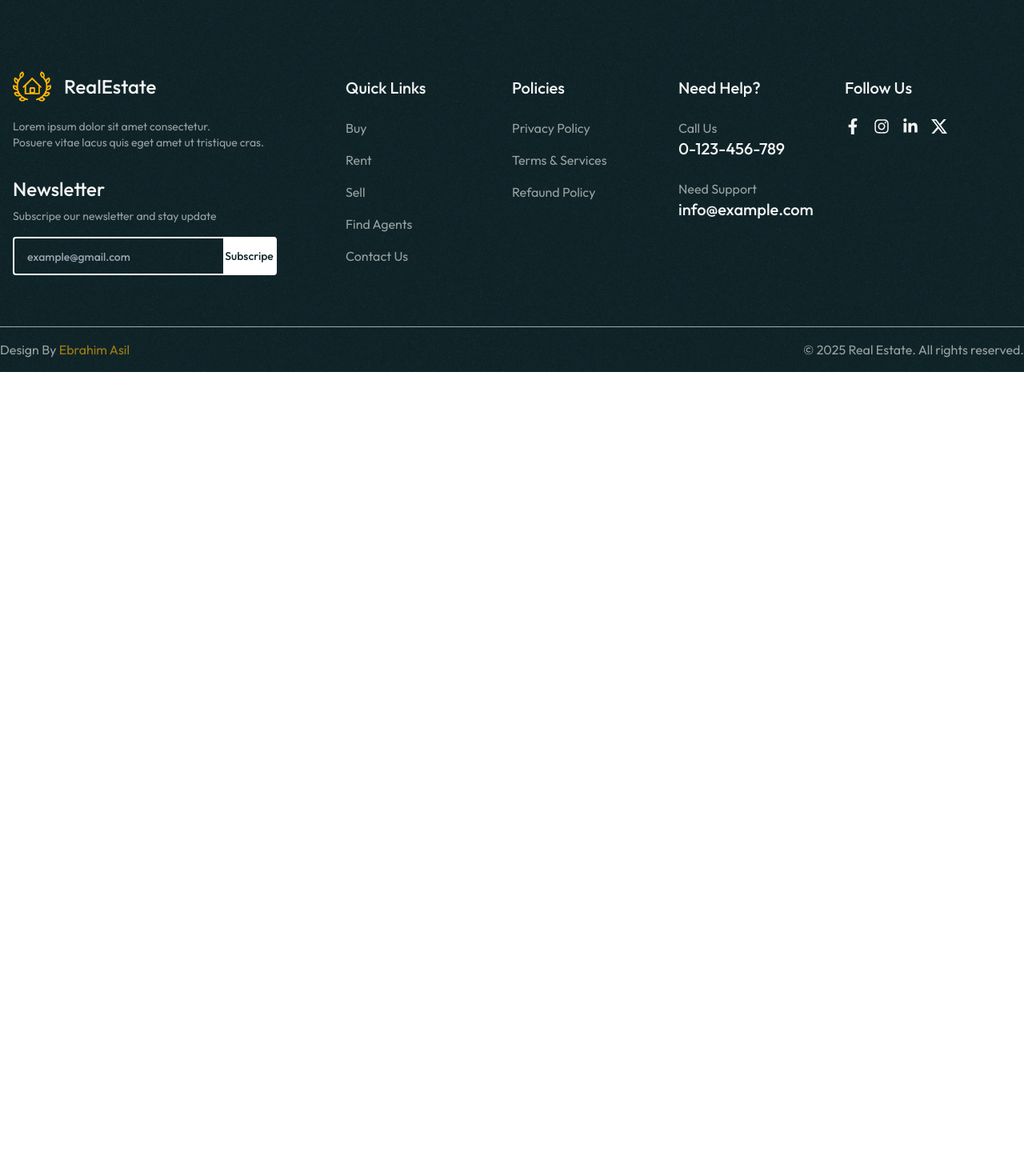
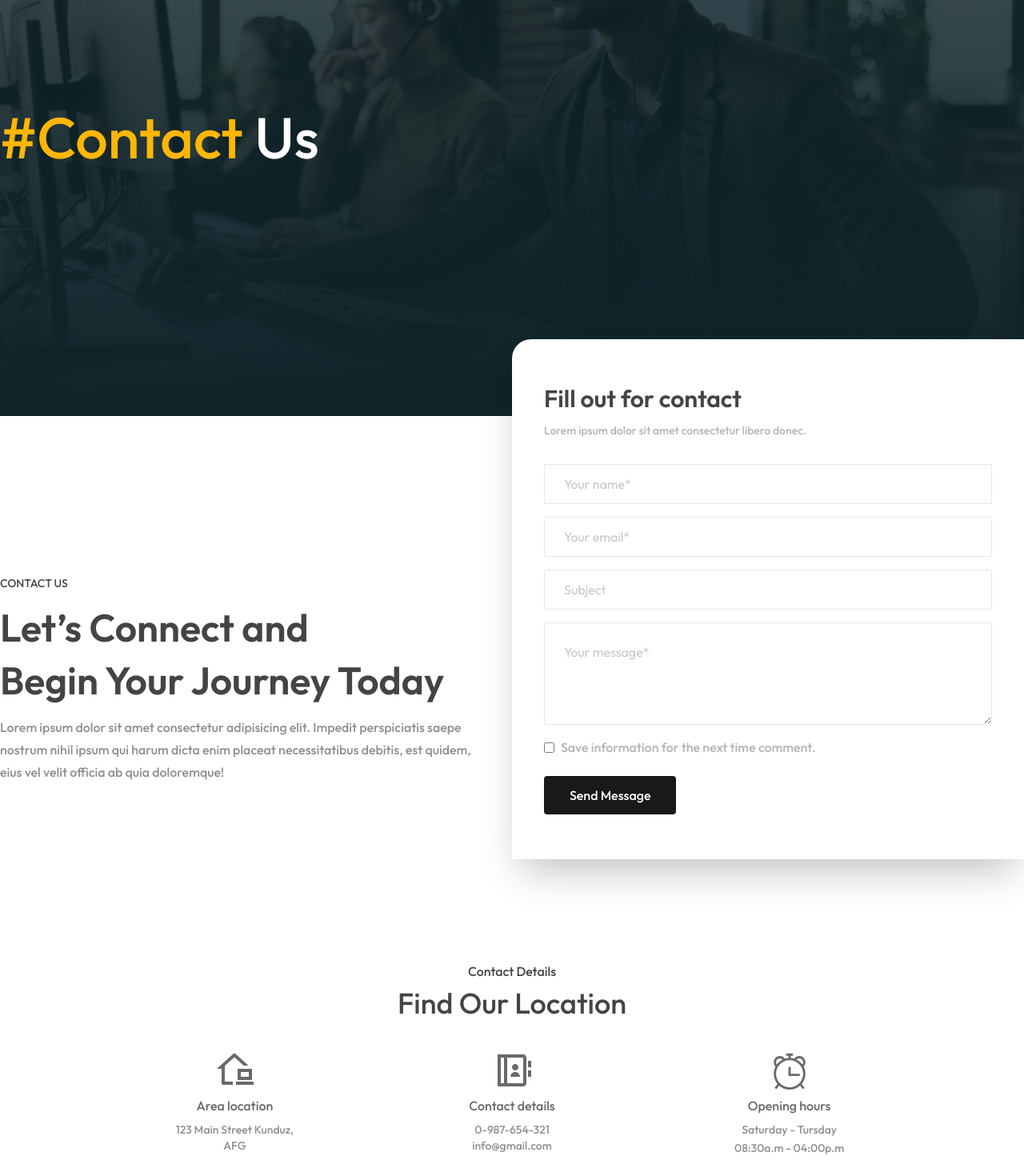
Before and after one commit to ebrahim-2030/realestate-react-app, a React (Vite) app: page /contact in a window 1280 px wide. Shown: the part 120-1590 px from the top of the page at 80% size. Before the commit the page ends 800 px from the top, so only its background shows below. Built offline with nearby package versions, Linux system fonts and the light colour scheme.

Commit message:
feat: create Contact page

```diff
--- /dev/null
+++ b/src/components/ContactForm.jsx
@@ -0,0 +1,84 @@
+const ContactForm = () => {
+
+    // prevent submit default action
+  const handleSubmit = (e) => {
+    e.preventDefault();
+    console.log("Data Sent");
+  };
+  return (
+    <div className="max-w-screen-xl mx-auto bg-white ">
+      <div className="flex flex-col-reverse lg:flex-row  lg:items-center gap-8 lg:gap-10">
+
+        {/* text box */}
+        <div className="flex-1  flex flex-col gap-3   md:pt-6">
+          <span className="uppercase font-medium text-sm ">Contact Us</span>
+          <h2 className=" text-3xl lg:text-4xl xl:text-5xl font-semibold xl:leading-[66px]">
+            Let’s Connect and <br /> Begin Your Journey Today
+          </h2>
+          <p className="font-medium  text-custom_black/60 leading-7">
+            Lorem ipsum dolor sit amet consectetur adipisicing elit. Impedit
+            perspiciatis saepe nostrum nihil ipsum qui harum dicta enim placeat
+            necessitatibus debitis, est quidem, eius vel velit officia ab quia
+            doloremque!
+          </p>
+        </div>
+
+        {/* contact form */}
+        <div className="w-full lg:w-1/2  bg-white lg:pb-20">
+          <div className="w-full sm:max-w-screen-sm sm:mx-auto py-12 px-6 md:py-14 md:px-10 shadow-2xl -mt-64 sm:-mt-44 lg:-mt-24  bg-white rounded-tl-3xl">
+            <h2 className="text-3xl font-semibold mb-3">Fill out for contact</h2>
+            <p className="font-medium text-sm text-custom_black/40">
+              Lorem ipsum dolor sit amet consectetur libero donec.
+            </p>
+            <form
+              onSubmit={handleSubmit}
+              className="w-full mt-8 flex flex-col items-start   gap-4 text-custom_black/70"
+              action="
+            "
+            >
+              <input
+                className="w-full border outline-none px-6 py-3 rounded-sm placeholder:text-custom_black/30"
+                type="text"
+                name="name"
+                placeholder="Your name*"
+              />
+              <input
+                className="w-full border outline-none px-6 py-3 rounded-sm placeholder:text-custom_black/30"
+                type="emial"
+                name="email"
+                placeholder="Your email*"
+              />
+              <input
+                className="w-full border outline-none px-6 py-3 rounded-sm placeholder:text-custom_black/30"
+                type="text"
+                name="subject"
+                placeholder="Subject"
+              />
+              <textarea
+                className="w-full border outline-none px-6 pt-6 h-32 resize-y    rounded-sm placeholder:text-custom_black/30"
+                name="message"
+                placeholder="Your message*"
+              ></textarea>
+              <p className="flex items-center gap-2 font-medium text-custom_black/40">
+                <input
+                  type="checkbox"
+                  name="save-info"
+                  className="accent-brand-secandary"
+                />
+                Save information for the next time comment.
+              </p>
+              <button
+                type="submit"
+                className="bg-black/90 text-white font-medium px-8 py-3 rounded mt-2"
+              >
+                Send Message
+              </button>
+            </form>
+          </div>
+        </div>
+      </div>
+    </div>
+  );
+};
+
+export default ContactForm;
--- /dev/null
+++ b/src/components/ContactInformation.jsx
@@ -0,0 +1,63 @@
+import { RiContactsBookLine, RiHomeOfficeLine } from "react-icons/ri";
+import { TfiAlarmClock } from "react-icons/tfi";
+
+const ContactInformation = () => {
+  return (
+    <div className="max-w-screen-lg mx-auto ">
+      <div className="flex flex-col items-center w-full">
+        {/* title and description */}
+        <div className="text-center">
+          <span className="font-medium ">Contact Details</span>
+          <h2 className="mt-2 text-3xl md:text-4xl font-medium">
+            Find Our Location{" "}
+          </h2>
+        </div>
+
+        {/* contact options */}
+        <div className="mt-10 grid md:grid-cols-3  w-full gap-4">
+          <div className="flex flex-col items-center gap-2 ">
+            <RiHomeOfficeLine className="text-5xl text-custom_black/80" />
+            <div>
+              <h2 className="font-medium text-center text-custom_black/80   ">
+                Area location
+              </h2>
+              <span className="mt-2 block text-center text-sm  font-medium text-custom_black/60">
+                123 Main Street Kunduz, <br /> AFG
+              </span>
+            </div>
+          </div>
+          <div className="flex flex-col items-center gap-2 ">
+            <RiContactsBookLine className="text-5xl text-custom_black/80" />
+            <div className="text-center flex flex-col items-center">
+              <h2 className="font-medium text-custom_black/80   ">
+                Contact details
+              </h2>
+              <span className="block mt-2 text-sm text-custom_black/60 font-medium">
+                0-987-654-321
+              </span>
+              <span className=" text-sm text-custom_black/60 font-medium">
+                info@gmail.com
+              </span>
+            </div>
+          </div>
+          <div className="flex flex-col items-center gap-2 ">
+            <TfiAlarmClock className="text-5xl text-custom_black/80" />
+            <div className="text-center">
+              <h2 className="font-medium text-custom_black/80   ">
+                Opening hours{" "}
+              </h2>
+              <span className="text-sm block mt-2 text-custom_black/60 font-medium">
+                Saturday - Tursday
+              </span>
+              <span className=" text-sm text-custom_black/60 font-medium">
+                08:30a.m - 04:00p.m
+              </span>
+            </div>
+          </div>
+        </div>
+      </div>
+    </div>
+  );
+};
+
+export default ContactInformation;
--- a/src/pages/Contact.jsx
+++ b/src/pages/Contact.jsx
@@ -1,9 +1,57 @@
-import React from 'react'
+import React from "react";
+import ContactForm from "../components/ContactForm";
+import contactImage from "../assets/images/contact.jpg";
+import ContactInformation from "../components/ContactInformation";
+import OurAgents from "../components/OurAgents";
+import FAQ from "../components/FAQ";
+import GetStarted from "../components/GetStarted";
 
 const Contact = () => {
   return (
-    <div>Contact</div>
-  )
-}
+    <div>
+      {/* hero section with background image */}
+      <section
+        style={{
+          backgroundImage: `linear-gradient(to bottom, rgba(15,37,42, 0.8), rgba(15,37,42, 1)) , url(${contactImage})`,
+          backgroundRepeat: "no-repeat",
+          backgroundPosition: "center",
+          backgroundSize: "cover",
+        }}
+        className="px-4 xl:px-0 h-[80vh] pt-[12vh]  lg:pt-[20vh] text-white flex"
+      >
+        <div className="max-w-screen-xl mx-auto w-full mt-24">
+          <h2 className="text-4xl sm:text-5xl lg:text-6xl xl:text-7xl font-medium">
+            <span className="text-brand-secandary">#Contact</span> Us
+          </h2>
+        </div>{" "}
+      </section>
 
-export default Contact
+      {/* contact form */}
+      <section className="px-4 xl:px-0">
+        <ContactForm />
+      </section>
+
+      {/* contact information */}
+      <section className="px-4 xl:px-0 mt-12 ">
+        <ContactInformation />
+      </section>
+
+      {/* our agents */}
+      <section className="px-4 xl:px-0 mt-12 md:mt-20 lg:mt-28">
+        <OurAgents />
+      </section>
+
+      {/* faq section */}
+      <section className="px-4 xl:px-0 mt-12 md:mt-20 lg:mt-24 ">
+        <FAQ />
+      </section>
+
+       {/* getstarted section */}
+      <section className="px-4 xl:px-0 mt-20 md:mt-40 lg:mt-24">
+        <GetStarted />
+      </section>
+    </div>
+  );
+};
+
+export default Contact;
--- a/src/pages/agent-details-components/AgentDetailsHeader.jsx
+++ b/src/pages/agent-details-components/AgentDetailsHeader.jsx
@@ -24,7 +24,7 @@ const AgentDetailsHeader = ({ agent }) => {
         </div>
         <div className="flex-1 sm:pt-4">
           {/* agent name */}
-          <h2 className="text-2xl sm:text-3xl text-white ">
+          <h2 className="text-2xl sm:text-3xl xl:text-4xl xl:leading-[50px] text-white ">
             {" "}
             Expert Real Estate Guidance <br /> with{" "}
             <span className="text-brand-secandary font-bold">
```
Also changed, not shown: src/assets/images/contact.jpg (added).
